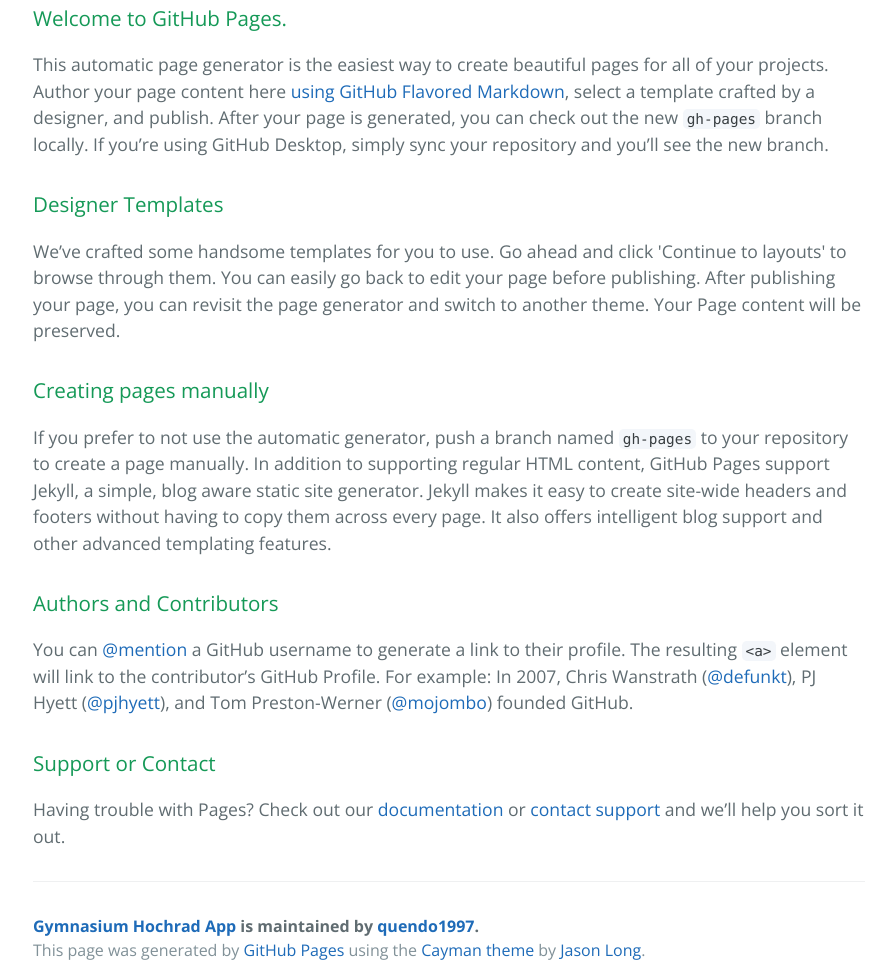
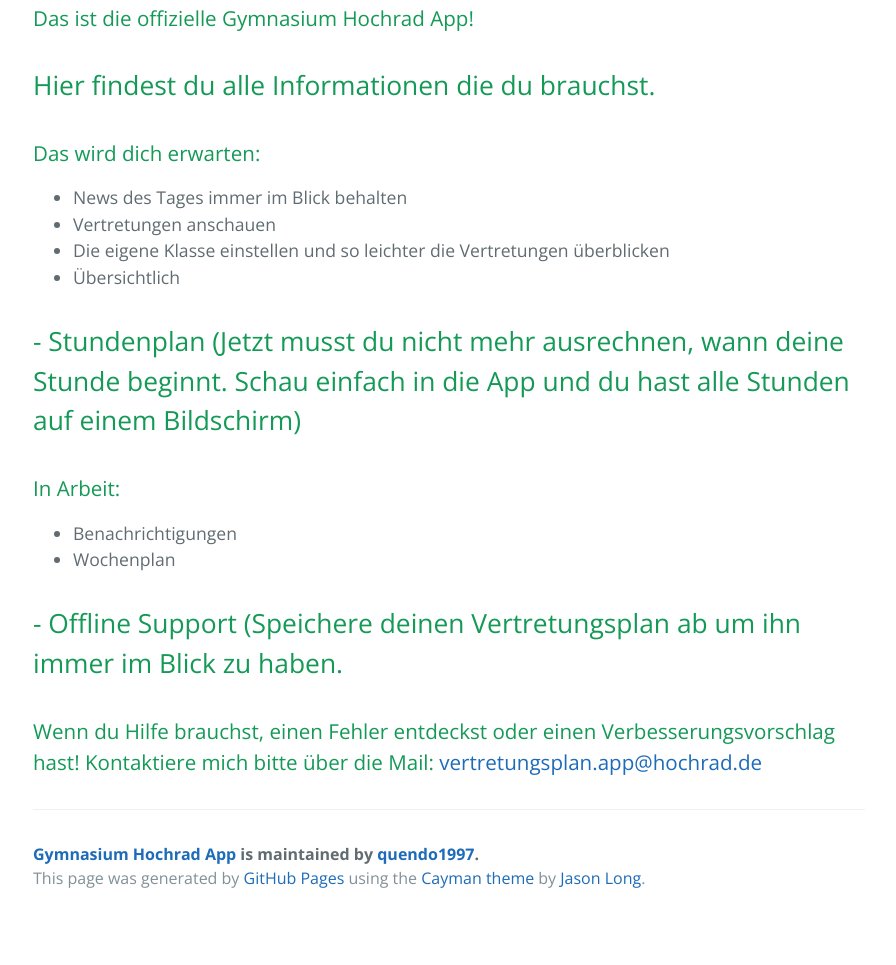
Before and after one commit to fvholten/GymnasiumHochrad, a plain HTML site: page index.html in a window 1280 px wide. Shown: the part 365-1330 px from the top of the page, without its empty margins (191-1087 px from the left). After the commit the page ends 1287 px from the top, so only its background shows below. Drawn offline with nearby package versions, Linux system fonts and the light colour scheme.

```diff
--- a/index.html
+++ b/index.html
@@ -20,29 +20,38 @@
 
     <section class="main-content">
       <h3>
-<a id="welcome-to-github-pages" class="anchor" href="#welcome-to-github-pages" aria-hidden="true"><span aria-hidden="true" class="octicon octicon-link"></span></a>Welcome to GitHub Pages.</h3>
+<a id="das-ist-die-offizielle-gymnasium-hochrad-app" class="anchor" href="#das-ist-die-offizielle-gymnasium-hochrad-app" aria-hidden="true"><span aria-hidden="true" class="octicon octicon-link"></span></a>Das ist die offizielle Gymnasium Hochrad App!</h3>
 
-<p>This automatic page generator is the easiest way to create beautiful pages for all of your projects. Author your page content here <a href="https://guides.github.com/features/mastering-markdown/">using GitHub Flavored Markdown</a>, select a template crafted by a designer, and publish. After your page is generated, you can check out the new <code>gh-pages</code> branch locally. If you’re using GitHub Desktop, simply sync your repository and you’ll see the new branch.</p>
+<h2>
+<a id="hier-findest-du-alle-informationen-die-du-brauchst" class="anchor" href="#hier-findest-du-alle-informationen-die-du-brauchst" aria-hidden="true"><span aria-hidden="true" class="octicon octicon-link"></span></a>Hier findest du alle Informationen die du brauchst.</h2>
 
 <h3>
-<a id="designer-templates" class="anchor" href="#designer-templates" aria-hidden="true"><span aria-hidden="true" class="octicon octicon-link"></span></a>Designer Templates</h3>
+<a id="das-wird-dich-erwarten" class="anchor" href="#das-wird-dich-erwarten" aria-hidden="true"><span aria-hidden="true" class="octicon octicon-link"></span></a>Das wird dich erwarten:</h3>
 
-<p>We’ve crafted some handsome templates for you to use. Go ahead and click 'Continue to layouts' to browse through them. You can easily go back to edit your page before publishing. After publishing your page, you can revisit the page generator and switch to another theme. Your Page content will be preserved.</p>
+<ul>
+<li>News des Tages immer im Blick behalten</li>
+<li>Vertretungen anschauen</li>
+<li>Die eigene Klasse einstellen und so leichter die Vertretungen überblicken</li>
+<li>Übersichtlich</li>
+</ul>
+
+<h2>
+<a id="--stundenplan-jetzt-musst-du-nicht-mehr-ausrechnen-wann-deine-stunde-beginnt-schau-einfach-in-die-app-und-du-hast-alle-stunden-auf-einem-bildschirm" class="anchor" href="#--stundenplan-jetzt-musst-du-nicht-mehr-ausrechnen-wann-deine-stunde-beginnt-schau-einfach-in-die-app-und-du-hast-alle-stunden-auf-einem-bildschirm" aria-hidden="true"><span aria-hidden="true" class="octicon octicon-link"></span></a>- Stundenplan (Jetzt musst du nicht mehr ausrechnen, wann deine Stunde beginnt. Schau einfach in die App und du hast alle Stunden auf einem Bildschirm)</h2>
 
 <h3>
-<a id="creating-pages-manually" class="anchor" href="#creating-pages-manually" aria-hidden="true"><span aria-hidden="true" class="octicon octicon-link"></span></a>Creating pages manually</h3>
+<a id="in-arbeit" class="anchor" href="#in-arbeit" aria-hidden="true"><span aria-hidden="true" class="octicon octicon-link"></span></a>In Arbeit:</h3>
 
-<p>If you prefer to not use the automatic generator, push a branch named <code>gh-pages</code> to your repository to create a page manually. In addition to supporting regular HTML content, GitHub Pages support Jekyll, a simple, blog aware static site generator. Jekyll makes it easy to create site-wide headers and footers without having to copy them across every page. It also offers intelligent blog support and other advanced templating features.</p>
+<ul>
+<li>Benachrichtigungen</li>
+<li>Wochenplan</li>
+</ul>
+
+<h2>
+<a id="--offline-support-speichere-deinen-vertretungsplan-ab-um-ihn-immer-im-blick-zu-haben" class="anchor" href="#--offline-support-speichere-deinen-vertretungsplan-ab-um-ihn-immer-im-blick-zu-haben" aria-hidden="true"><span aria-hidden="true" class="octicon octicon-link"></span></a>- Offline Support (Speichere deinen Vertretungsplan ab um ihn immer im Blick zu haben.</h2>
 
 <h3>
-<a id="authors-and-contributors" class="anchor" href="#authors-and-contributors" aria-hidden="true"><span aria-hidden="true" class="octicon octicon-link"></span></a>Authors and Contributors</h3>
-
-<p>You can <a href="https://help.github.com/articles/basic-writing-and-formatting-syntax/#mentioning-users-and-teams" class="user-mention">@mention</a> a GitHub username to generate a link to their profile. The resulting <code>&lt;a&gt;</code> element will link to the contributor’s GitHub Profile. For example: In 2007, Chris Wanstrath (<a href="https://github.com/defunkt" class="user-mention">@defunkt</a>), PJ Hyett (<a href="https://github.com/pjhyett" class="user-mention">@pjhyett</a>), and Tom Preston-Werner (<a href="https://github.com/mojombo" class="user-mention">@mojombo</a>) founded GitHub.</p>
-
-<h3>
-<a id="support-or-contact" class="anchor" href="#support-or-contact" aria-hidden="true"><span aria-hidden="true" class="octicon octicon-link"></span></a>Support or Contact</h3>
-
-<p>Having trouble with Pages? Check out our <a href="https://help.github.com/pages">documentation</a> or <a href="https://github.com/contact">contact support</a> and we’ll help you sort it out.</p>
+<a id="wenn-du-hilfe-brauchst-einen-fehler-entdeckst-oder-einen-verbesserungsvorschlag-hast-kontaktiere-mich-bitte-über-die-mail-vertretungsplanapphochradde" class="anchor" href="#wenn-du-hilfe-brauchst-einen-fehler-entdeckst-oder-einen-verbesserungsvorschlag-hast-kontaktiere-mich-bitte-%C3%BCber-die-mail-vertretungsplanapphochradde" aria-hidden="true"><span aria-hidden="true" class="octicon octicon-link"></span></a>Wenn du Hilfe brauchst, einen Fehler entdeckst oder einen Verbesserungsvorschlag hast! Kontaktiere mich bitte über die Mail: <a href="mailto:vertretungsplan.app@hochrad.de">vertretungsplan.app@hochrad.de</a>
+</h3>
 
       <footer class="site-footer">
         <span class="site-footer-owner"><a href="https://github.com/quendo1997/GymnasiumHochrad">Gymnasium Hochrad App</a> is maintained by <a href="https://github.com/quendo1997">quendo1997</a>.</span>
```
Also changed, not shown: params.json (+1 -1 lines).
